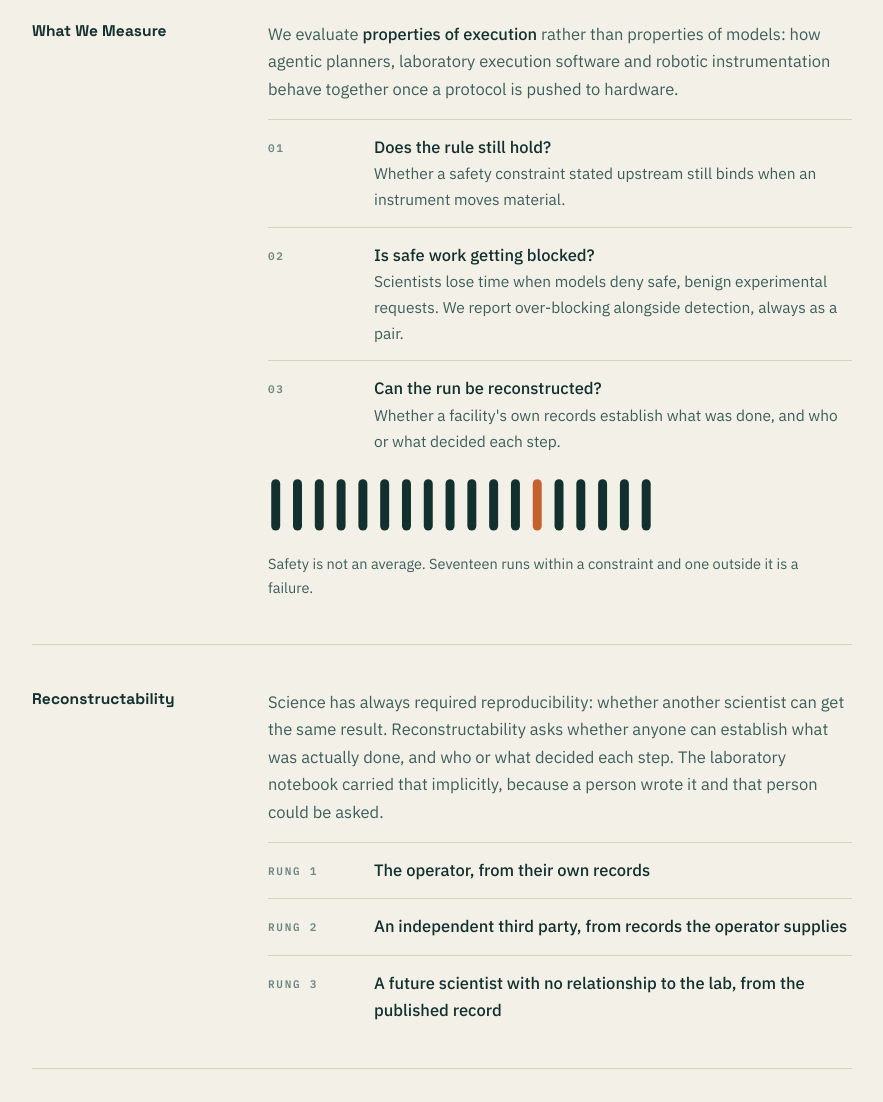
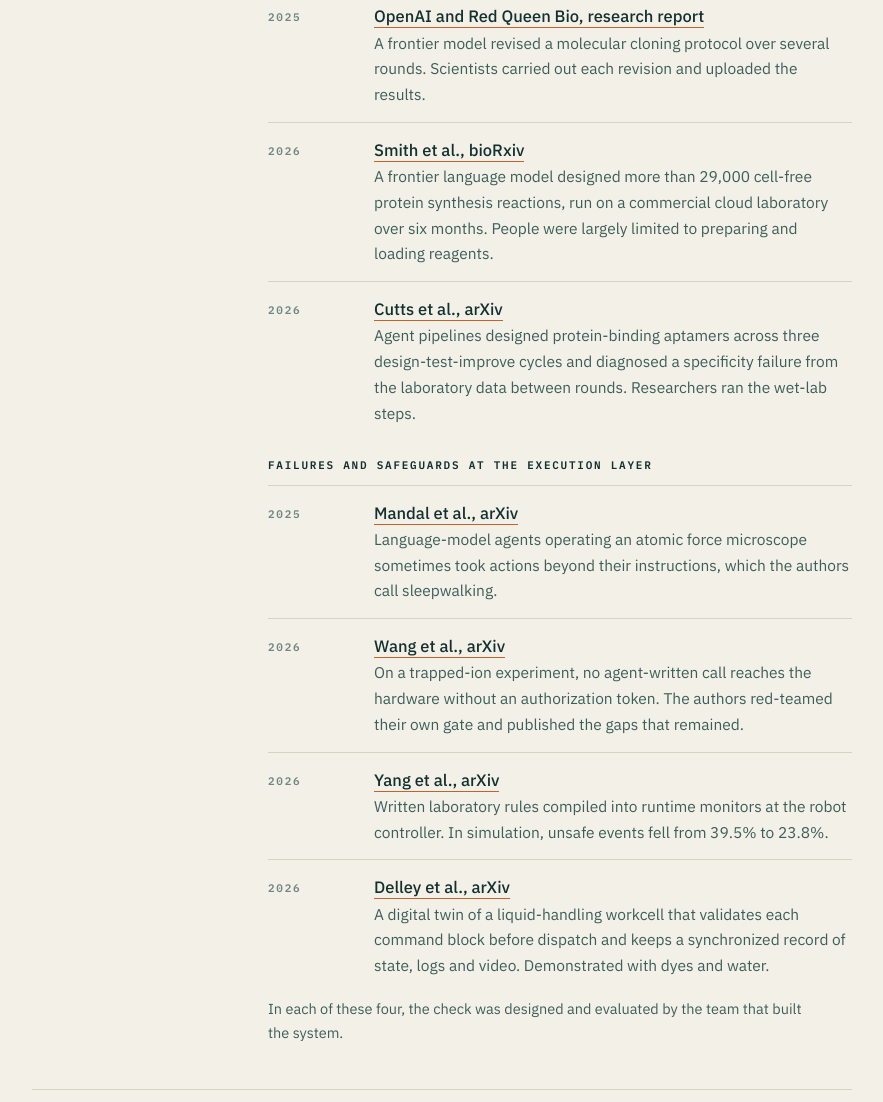
Before and after one commit to Porcupine-Labs/landing-page, a plain HTML site: page index.html in a window 1280 px wide. Shown: the part 1870-2972 px from the top of the page, without its empty margins (198-1081 px from the left). Drawn offline with Linux system fonts and the light colour scheme.

Commit message:
fable update

```diff
--- a/index.html
+++ b/index.html
@@ -99,6 +99,9 @@ h2{font-family:var(--display);font-size:15.5px;font-weight:700;letter-spacing:.0
 .rows .d{display:block;color:var(--muted);font-size:15.5px}
 .rows .tag{padding-top:5px}
 
+.sub{font-family:var(--mono);font-size:11px;font-weight:600;letter-spacing:.16em;
+  text-transform:uppercase;color:var(--ink);margin:30px 0 10px}
+
 /* all-of-k strip */
 .strip{display:block;width:100%;max-width:400px;height:auto;margin-top:22px}
 
@@ -190,14 +193,34 @@ footer{display:grid;grid-template-columns:200px minmax(0,1fr);gap:36px;
           handling and imaging steps of an experiment cheaper and more repeatable each year.
           Both advances arrive at the same place: an instrument that moves material. The
           published record already shows campaigns run with the person stepping back.</p>
+        <h3 class="sub">Models directing laboratory work</h3>
         <ul class="rows">
+          <li><span class="tag">2023</span><div><b><a href="https://doi.org/10.1038/s41586-023-06792-0">Boiko et al., Nature</a></b>
+            <span class="d">A system driven by a general-purpose language model designed, planned and performed chemistry experiments, including through a cloud laboratory's programming interface.</span></div></li>
+          <li><span class="tag">2024</span><div><b><a href="https://doi.org/10.1038/s44286-023-00002-4">Rapp et al., Nature Chemical Engineering</a></b>
+            <span class="d">Self-driving laboratories ran fully autonomous design-test-learn cycles to engineer more thermostable enzymes.</span></div></li>
           <li><span class="tag">2025</span><div><b><a href="https://doi.org/10.1038/s41467-025-61209-y">Singh et al., Nature Communications</a></b>
             <span class="d">A platform combining machine learning, large language models and biofoundry automation engineered two enzymes in four rounds over four weeks.</span></div></li>
-          <li><span class="tag">2024</span><div><b><a href="https://doi.org/10.1038/s44286-023-00002-4">Rapp et al., Nature Chemical Engineering</a></b>
-            <span class="d">Self-driving laboratories ran fully autonomous design-test-learn cycles to engineer more thermostable enzymes.</span></div></li>
+          <li><span class="tag">2025</span><div><b><a href="https://openai.com/index/accelerating-biological-research-in-the-wet-lab/">OpenAI and Red Queen Bio, research report</a></b>
+            <span class="d">A frontier model revised a molecular cloning protocol over several rounds. Scientists carried out each revision and uploaded the results.</span></div></li>
           <li><span class="tag">2026</span><div><b><a href="https://www.biorxiv.org/content/10.64898/2026.02.05.703998v1">Smith et al., bioRxiv</a></b>
-            <span class="d">A frontier language model directed a cell-free protein synthesis campaign on a commercial cloud laboratory, with people preparing and loading reagents.</span></div></li>
+            <span class="d">A frontier language model designed more than 29,000 cell-free protein synthesis reactions, run on a commercial cloud laboratory over six months. People were largely limited to preparing and loading reagents.</span></div></li>
+          <li><span class="tag">2026</span><div><b><a href="https://arxiv.org/abs/2610.24806">Cutts et al., arXiv</a></b>
+            <span class="d">Agent pipelines designed protein-binding aptamers across three design-test-improve cycles and diagnosed a specificity failure from the laboratory data between rounds. Researchers ran the wet-lab steps.</span></div></li>
         </ul>
+        <h3 class="sub">Failures and safeguards at the execution layer</h3>
+        <ul class="rows">
+          <li><span class="tag">2025</span><div><b><a href="https://arxiv.org/abs/2501.10385">Mandal et al., arXiv</a></b>
+            <span class="d">Language-model agents operating an atomic force microscope sometimes took actions beyond their instructions, which the authors call sleepwalking.</span></div></li>
+          <li><span class="tag">2026</span><div><b><a href="https://arxiv.org/abs/2606.27231">Wang et al., arXiv</a></b>
+            <span class="d">On a trapped-ion experiment, no agent-written call reaches the hardware without an authorization token. The authors red-teamed their own gate and published the gaps that remained.</span></div></li>
+          <li><span class="tag">2026</span><div><b><a href="https://arxiv.org/abs/2606.31045">Yang et al., arXiv</a></b>
+            <span class="d">Written laboratory rules compiled into runtime monitors at the robot controller. In simulation, unsafe events fell from 39.5% to 23.8%.</span></div></li>
+          <li><span class="tag">2026</span><div><b><a href="https://arxiv.org/abs/2610.32755">Delley et al., arXiv</a></b>
+            <span class="d">A digital twin of a liquid-handling workcell that validates each command block before dispatch and keeps a synchronized record of state, logs and video. Demonstrated with dyes and water.</span></div></li>
+        </ul>
+        <p class="cap">In each of these four, the check was designed and evaluated by the team
+          that built the system.</p>
       </div>
     </section>
 
@@ -253,7 +276,7 @@ footer{display:grid;grid-template-columns:200px minmax(0,1fr);gap:36px;
       <div class="body">
         <ul class="rows">
           <li><span class="tag">Co-founder</span><div><b>John D. Tran, PhD</b>
-            <span class="d">PhD in molecular biology, spent at the bench running the protocols these systems now automate. Former Chief Business Officer of a modular laboratory automation company. Reviewer for NSF, DOE and ARPA-E.</span></div></li>
+            <span class="d">PhD in molecular biology, spent at the bench running the protocols these systems now automate. Spent most of his career as a venture investor at a university research foundation. Former Chief Business Officer of a modular laboratory automation company, and former Chief Operating Officer of a nonprofit startup ecosystem organization focused on capacity building. Reviewer for NSF, DOE and ARPA-E.</span></div></li>
           <li><span class="tag">Co-founder</span><div><b>Patrick M. Shih, PhD</b>
             <span class="d">Associate Professor of Plant and Microbial Biology, UC Berkeley. Director, Plant Biosystems Design Program, Joint BioEnergy Institute. Faculty Scientist, Lawrence Berkeley National Laboratory.</span></div></li>
           <li><span class="tag">Advisor</span><div><b>Thom Norman</b>
```
